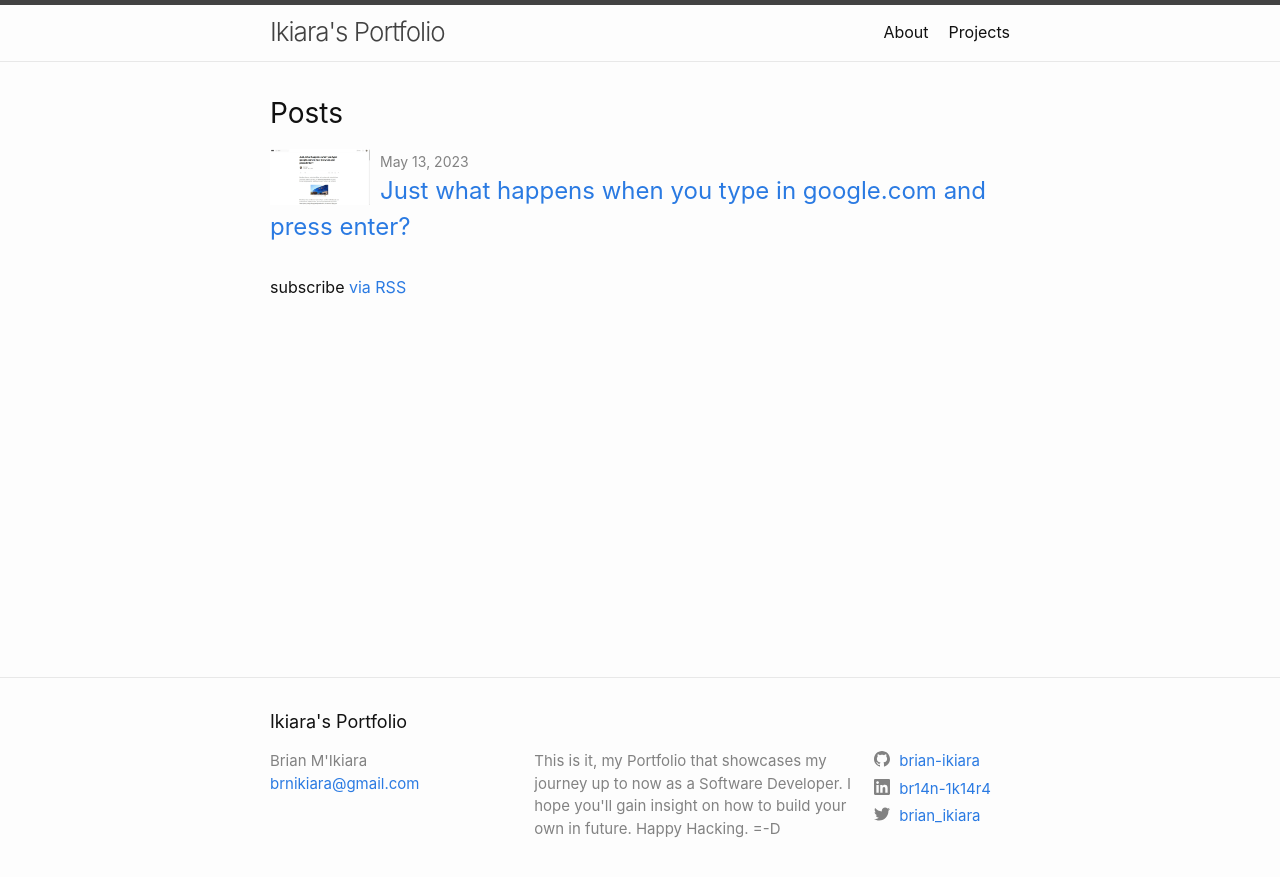
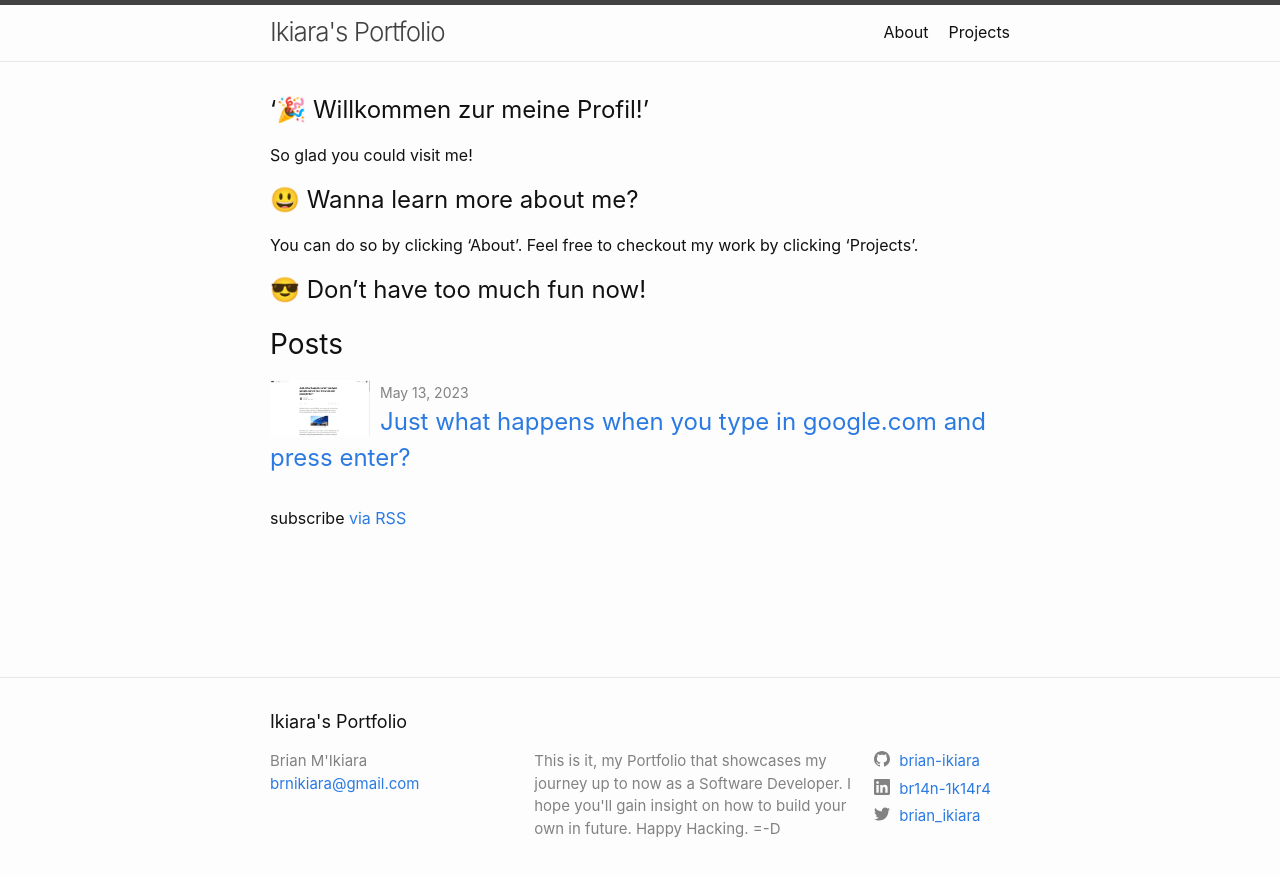
Before and after one commit to brian-ikiara/brian-ikiara.github.io, a Jekyll site: the page built from index.md, in a window 1280 px wide. Shown: the top 877 px of the page. Built offline with Jekyll 4.4.1, drawn with Linux system fonts in a browser that asks for light colours.

Commit message:
:test_tube: Testing the new layout...
I hope I didn't break anything on this one. Fingers crossed...

```diff
--- a/index.md
+++ b/index.md
@@ -4,3 +4,13 @@
 
 layout: home
 ---
+
+## '🎉 Willkommen zur meine Profil!'
+
+So glad you could visit me!
+
+## 😃 Wanna learn more about me?
+
+You can do so by clicking 'About'. Feel free to checkout my work by clicking 'Projects'.
+
+## 😎 Don't have too much fun now!
```
